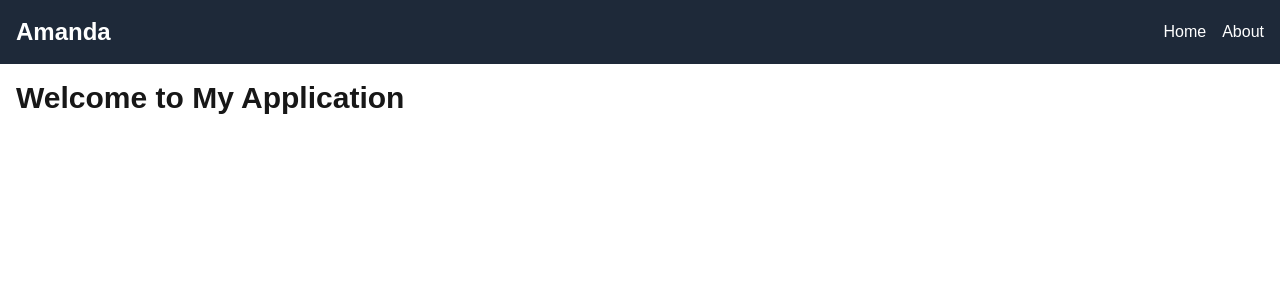
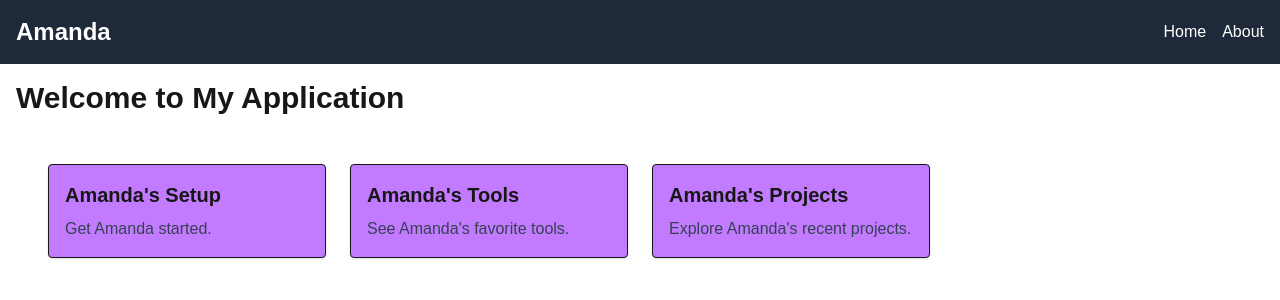
Before and after one commit to ama-lyn/alx-project-0x02-setup, a Next.js app in the folder alx-project-0x02/: page / in a window 1280 px wide. Shown: the top 300 px of the page. Built offline with nearby package versions, Linux system fonts and the light colour scheme.

Commit message:
Reusable Card Component

```diff
--- /dev/null
+++ b/alx-project-0x02/components/common/Card.tsx
@@ -0,0 +1,33 @@
+import { CardProps } from '@/interfaces';
+import { cardData } from '@/constants/index';
+
+const CardItem: React.FC<{ item: CardProps }> = ({ item }) => {
+  return (
+    <div className="p-4 border rounded shadow bg-purple-400">
+      <h2 className="text-xl font-bold mb-2">{item.title}</h2>
+      <p className="text-gray-700">{item.content}</p>
+    </div>
+  );
+};
+
+const CardList: React.FC = () => {
+  return (
+    <div className="grid grid-cols-1 md:grid-cols-2 lg:grid-cols-4 gap-6 px-4 md:px-8">
+      {cardData.map((item: CardProps, index: number) => (
+        <CardItem key={index} item={item} />
+      ))}
+    </div>
+  );
+};
+
+const CardListing: React.FC = () => {
+  return (
+    <div className="min-h-screen">
+      <div className="py-8">
+        <CardList />
+      </div>
+    </div>
+  );
+};
+
+export default CardListing;
--- /dev/null
+++ b/alx-project-0x02/constants/index.ts
@@ -0,0 +1,16 @@
+import { CardProps } from '@/interfaces/index';
+
+export const cardData: CardProps[] = [
+    {
+        title: "Amanda's Setup",
+        content: "Get Amanda started."
+    },
+    {
+        title: "Amanda's Tools",
+        content: "See Amanda's favorite tools."
+    },
+    {
+        title: "Amanda's Projects",
+        content: "Explore Amanda's recent projects."
+    }
+]
--- a/alx-project-0x02/interfaces/index.ts
+++ b/alx-project-0x02/interfaces/index.ts
@@ -0,0 +1,4 @@
+export interface CardProps{
+    title: string;
+    content: string;
+}
--- a/alx-project-0x02/pages/index.tsx
+++ b/alx-project-0x02/pages/index.tsx
@@ -1,4 +1,5 @@
 import Header from '@/components/layout/Header';
+import CardListing from '@/components/common/Card';
 
 const Home = () => {
 return(
@@ -6,6 +7,7 @@ return(
     <Header />
     <main className="container mx-auto p-4">
       <h1 className="text-3xl font-bold mb-4">Welcome to My Application</h1>
+      <CardListing />
     </main>
   </div>
 )
```
